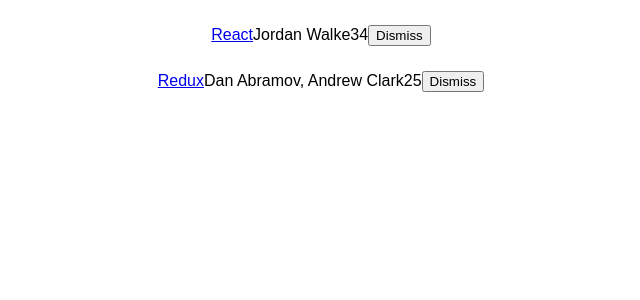
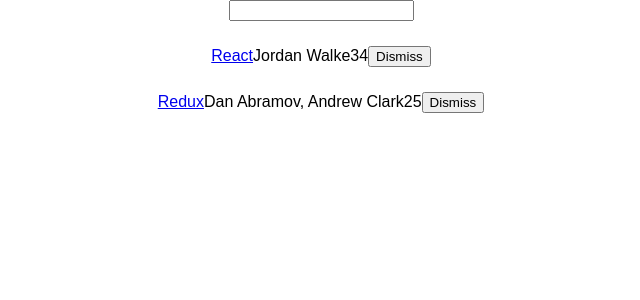
Before and after one commit to kerbuc/the-road-to-learn-react, a React (Create React App) app in the folder hackernews/: page / in a window 1280 px wide. Shown: the top 300 px of the page, without its empty margins (319-959 px from the left). Built offline with nearby package versions, Linux system fonts and the light colour scheme.

Commit message:
Übung Event Handling

```diff
--- a/hackernews/src/App.js
+++ b/hackernews/src/App.js
@@ -22,15 +22,25 @@
   },
 ];
 
+const isSearched = (searchTerm) => (item) =>
+  item.title.toLowerCase().includes(searchTerm.toLowerCase());
+
 class App extends Component {
   constructor(props) {
     super(props);
 
     this.state = {
       list,
+      searchTerm: '',
     };
 
+    this.onSearchChange = this.onSearchChange.bind(this);
     this.onDismiss = this.onDismiss.bind(this);
+  }
+
+  onSearchChange(event) {
+    this.setState({ searchTerm: event.target.value });
+    console.log(this.state);
   }
 
   onDismiss(id) {
@@ -43,7 +53,15 @@
   render() {
     return (
       <div className="App">
-        {this.state.list.map((item) =>
+
+        <form>
+          <input
+            type="text"
+            onChange={this.onSearchChange}
+          />
+        </form>
+
+        {this.state.list.filter(isSearched(this.state.searchTerm)).map((item) =>
             <div key={item.objectID}>
               <span>
                 <a href={item.url}>{item.title}</a>
```
